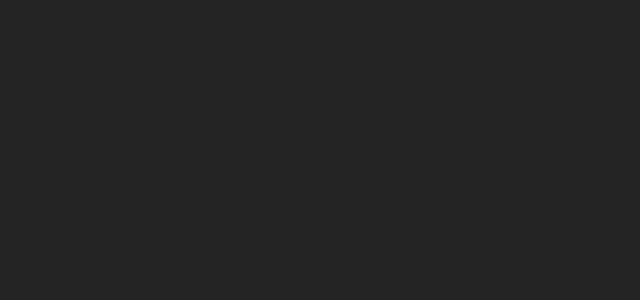
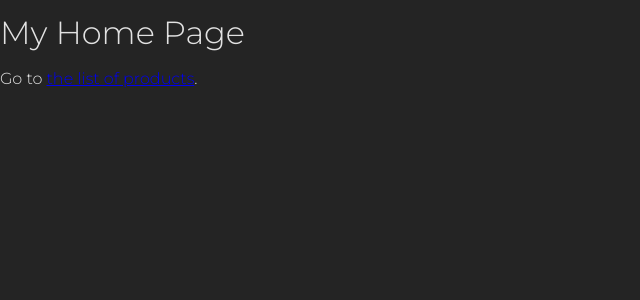
Before and after one commit to sergiy-chumachenko/mpa-react-router, a React (Create React App) app: page / in a window 1280 px wide. Shown: the top 300 px of the page, without its empty margins (0-640 px from the left). Built offline with nearby package versions, Linux system fonts and the light colour scheme.

Commit message:
home & products pages added & router configured

```diff
--- a/public/index.html
+++ b/public/index.html
@@ -3,6 +3,9 @@
   <head>
     <meta charset="utf-8" />
     <link rel="icon" href="%PUBLIC_URL%/favicon.ico" />
+    <link rel="preconnect" href="https://fonts.googleapis.com">
+    <link rel="preconnect" href="https://fonts.gstatic.com" crossorigin>
+    <link href="https://fonts.googleapis.com/css2?family=Montserrat:wght@300&family=Red+Hat+Display:wght@300&family=Roboto:wght@300&display=swap" rel="stylesheet">
     <meta name="viewport" content="width=device-width, initial-scale=1" />
     <meta name="theme-color" content="#000000" />
     <meta
--- a/src/App.js
+++ b/src/App.js
@@ -1,5 +1,16 @@
+import { createBrowserRouter, RouterProvider } from "react-router-dom";
+import HomePage from "./pages/Home";
+import ProductsPage from "./pages/Products";
+
+
+const router = createBrowserRouter([
+  {path: '/', element: <HomePage/>},
+  {path: '/products', element: <ProductsPage/>},
+]);
+
+
 function App() {
-  return <div></div>;
+  return <RouterProvider router={router}/>;
 }
 
 export default App;
--- a/src/index.css
+++ b/src/index.css
@@ -3,7 +3,7 @@
 }
 
 :root {
-  font-family: Inter, Avenir, Helvetica, Arial, sans-serif;
+  font-family: 'Montserrat', Inter, Avenir, Helvetica, Arial, sans-serif;
   font-size: 16px;
   line-height: 24px;
   font-weight: 400;
--- /dev/null
+++ b/src/pages/Home.js
@@ -0,0 +1,12 @@
+import {Link} from "react-router-dom";
+
+const HomePage = () => {
+    return (
+        <>
+            <h1>My Home Page</h1>
+            <p>Go to <Link to='/products'>the list of products</Link>.</p>
+        </>
+    );
+}
+
+export default HomePage;
--- /dev/null
+++ b/src/pages/Products.js
@@ -0,0 +1,5 @@
+const ProductsPage = () => {
+    return <h1>Products Page</h1>;
+}
+
+export default ProductsPage;
```
